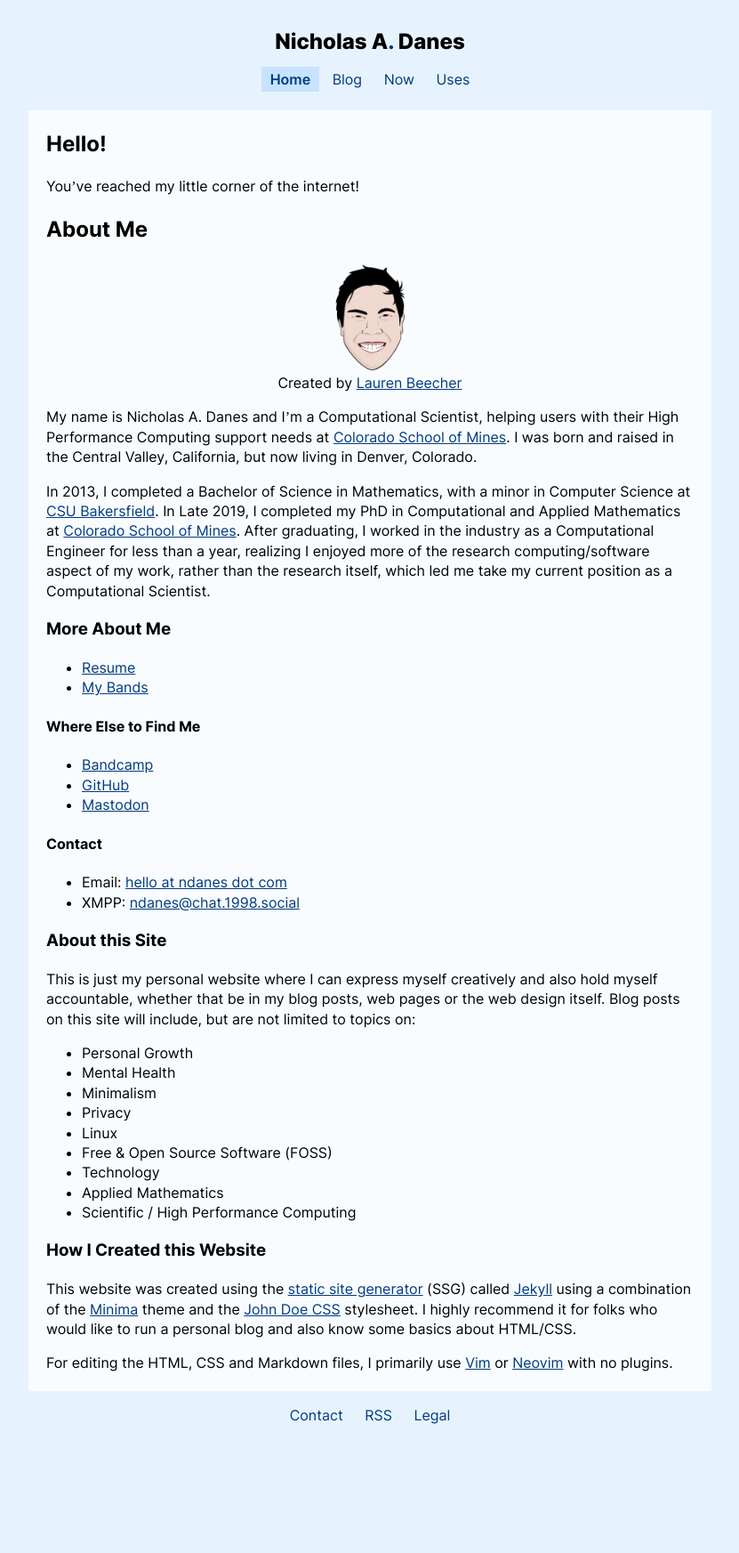
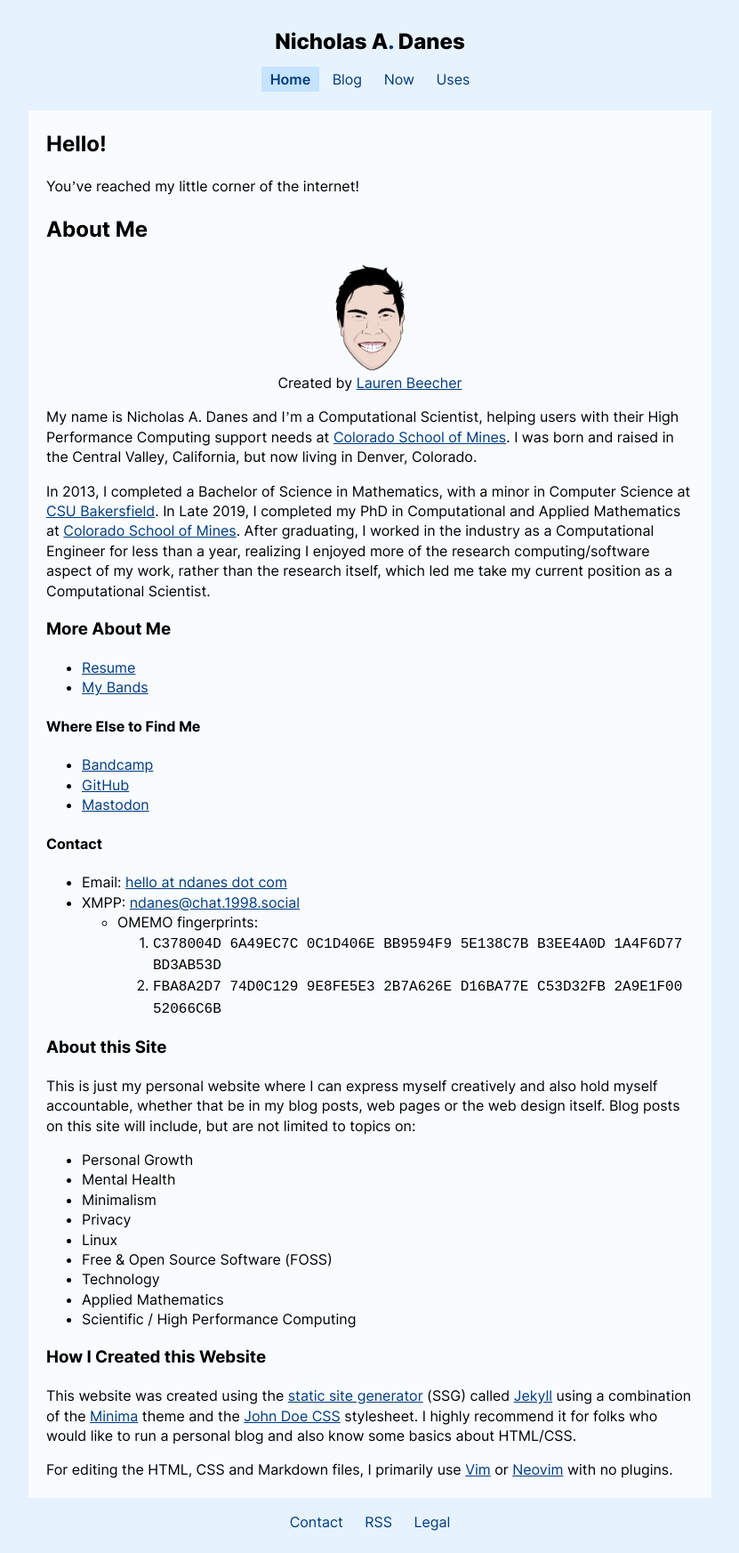
Before and after one commit to danesnick/old_website, a Jekyll site: the page built from index.markdown, in a window 1280 px wide. Shown: the whole page at 89% size, without its empty margins (224-1055 px from the left). Built offline with Jekyll 4.4.1, drawn with Linux system fonts in a browser that asks for light colours; before the commit the page ends 1625 px from its top, so only the background shows below that.

Commit message:
Added OMEMO fingerprints

```diff
--- a/index.markdown
+++ b/index.markdown
@@ -33,6 +33,11 @@ In 2013, I completed a Bachelor of Science in Mathematics, with a minor in Compu
 #### Contact
 * Email: [hello at ndanes dot com](mailto:&#104;&#101;&#108;&#108;&#111;&#64;&#110;&#100;&#97;&#110;&#101;&#115;&#46;&#99;&#111;&#109;)
 * XMPP: [ndanes@chat.1998.social](xmpp:ndanes@chat.1998.social)
+	+ OMEMO fingerprints:
+		1. `C378004D 6A49EC7C 0C1D406E BB9594F9
+5E138C7B B3EE4A0D 1A4F6D77 BD3AB53D`
+		2. `FBA8A2D7 74D0C129 9E8FE5E3 2B7A626E
+D16BA77E C53D32FB 2A9E1F00 52066C6B`
 
 ### About this Site
 
```
